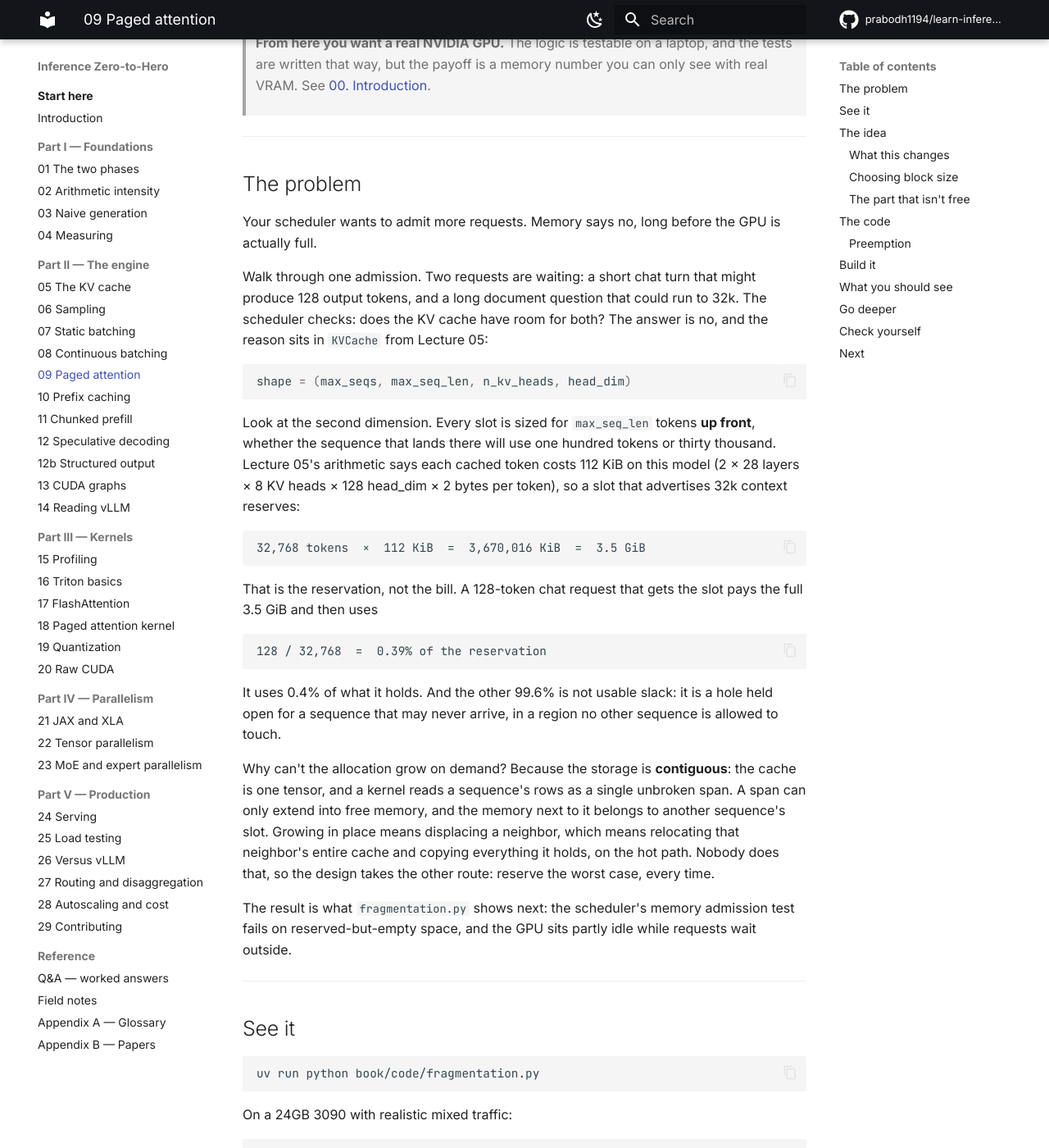
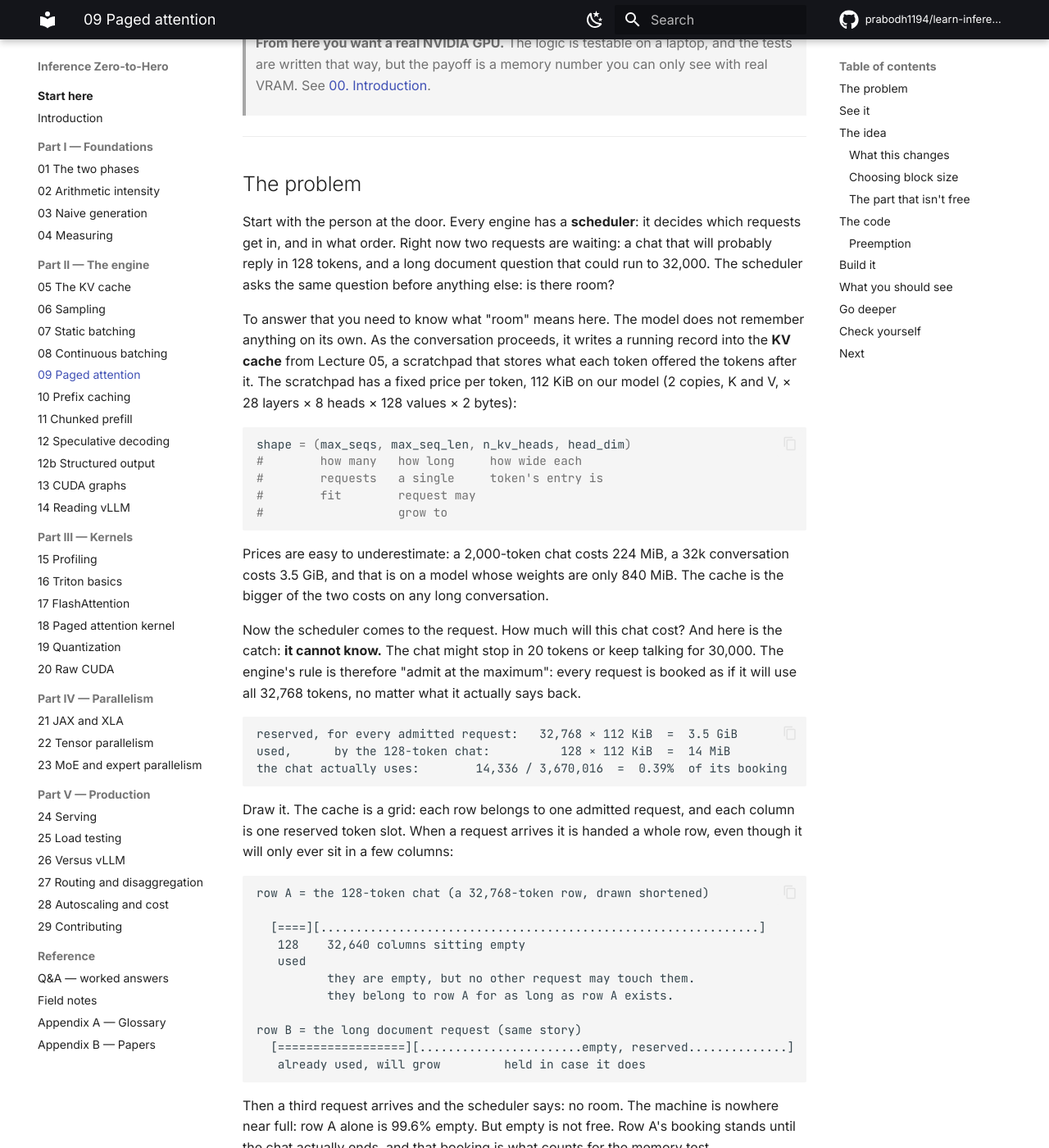
Before and after one commit to prabodh1194/learn-inference, an MkDocs documentation site: the page built from book/09-paged-attention.md, in a window 1280 px wide and 1400 px high, scrolled down 256 px. Shown: the whole window at 82% size. Built offline with MkDocs 1.6.1 and Material for MkDocs 9.7.7, drawn with Linux system fonts in a browser that asks for light colours; comment, search, counter and statistics services are not loaded; some of the changed text lies outside the part shown.

Commit message:
book: rework L09 problem section in plain language with diagram; Q&A on cache growth

````diff
--- a/book/09-paged-attention.md
+++ b/book/09-paged-attention.md
@@ -13,50 +13,86 @@
 
 ## The problem
 
-Your scheduler wants to admit more requests. Memory says no, long before the GPU
-is actually full.
+Start with the person at the door. Every engine has a **scheduler**: it decides
+which requests get in, and in what order. Right now two requests are waiting: a
+chat that will probably reply in 128 tokens, and a long document question that
+could run to 32,000. The scheduler asks the same question before anything
+else: is there room?
 
-Walk through one admission. Two requests are waiting: a short chat turn that
-might produce 128 output tokens, and a long document question that could run to
-32k. The scheduler checks: does the KV cache have room for both? The answer is
-no, and the reason sits in `KVCache` from Lecture 05:
+To answer that you need to know what "room" means here. The model does not
+remember anything on its own. As the conversation proceeds, it writes a running
+record into the **KV cache** from Lecture 05, a scratchpad that stores what
+each token offered the tokens after it. The scratchpad has a fixed price per
+token, 112 KiB on our model (2 copies, K and V, × 28 layers × 8 heads × 128
+values × 2 bytes):
 
 ```python
 shape = (max_seqs, max_seq_len, n_kv_heads, head_dim)
+#        how many   how long     how wide each
+#        requests   a single     token's entry is
+#        fit        request may
+#                   grow to
 ```
 
-Look at the second dimension. Every slot is sized for `max_seq_len` tokens
-**up front**, whether the sequence that lands there will use one hundred tokens
-or thirty thousand. Lecture 05's arithmetic says each cached token costs
-112 KiB on this model (2 × 28 layers × 8 KV heads × 128 head_dim × 2 bytes per
-token), so a slot that advertises 32k context reserves:
+Prices are easy to underestimate: a 2,000-token chat costs 224 MiB, a 32k
+conversation costs 3.5 GiB, and that is on a model whose weights are only
+840 MiB. The cache is the bigger of the two costs on any long conversation.
+
+Now the scheduler comes to the request. How much will this chat cost? And here
+is the catch: **it cannot know.** The chat might stop in 20 tokens or keep
+talking for 30,000. The engine's rule is therefore "admit at the maximum":
+every request is booked as if it will use all 32,768 tokens, no matter what it
+actually says back.
 
 ```
-32,768 tokens  ×  112 KiB  =  3,670,016 KiB  =  3.5 GiB
+reserved, for every admitted request:   32,768 × 112 KiB  =  3.5 GiB
+used,      by the 128-token chat:          128 × 112 KiB  =  14 MiB
+the chat actually uses:        14,336 / 3,670,016  =  0.39%  of its booking
 ```
 
-That is the reservation, not the bill. A 128-token chat request that gets the
-slot pays the full 3.5 GiB and then uses
+Draw it. The cache is a grid: each row belongs to one admitted request, and
+each column is one reserved token slot. When a request arrives it is handed a
+whole row, even though it will only ever sit in a few columns:
 
 ```
-128 / 32,768  =  0.39% of the reservation
+row A = the 128-token chat (a 32,768-token row, drawn shortened)
+
+  [====][..............................................................]
+   128    32,640 columns sitting empty
+   used
+          they are empty, but no other request may touch them.
+          they belong to row A for as long as row A exists.
+
+row B = the long document request (same story)
+  [==================][.......................empty, reserved..............]
+   already used, will grow         held in case it does
 ```
 
-It uses 0.4% of what it holds. And the other 99.6% is not usable slack: it is a
-hole held open for a sequence that may never arrive, in a region no other
-sequence is allowed to touch.
+Then a third request arrives and the scheduler says: no room. The machine is
+nowhere near full: row A alone is 99.6% empty. But empty is not free. Row A's
+booking stands until the chat actually ends, and that booking is what counts
+for the memory test.
 
-Why can't the allocation grow on demand? Because the storage is **contiguous**:
-the cache is one tensor, and a kernel reads a sequence's rows as a single
-unbroken span. A span can only extend into free memory, and the memory next to
-it belongs to another sequence's slot. Growing in place means displacing a
-neighbor, which means relocating that neighbor's entire cache and copying
-everything it holds, on the hot path. Nobody does that, so the design takes the
-other route: reserve the worst case, every time.
+Why can't the chat's row just grow as the chat gets longer, borrowing columns
+from row B? Because a row is one **continuous strip** of memory, and the chip
+reads it as a single block, all in one go. A strip can only grow at its end,
+into the space immediately after it, and that space is already assigned to
+row B. The alternative is to copy row A to a bigger empty area somewhere else
+every time it grows, and copying gigabytes is far too slow to happen between
+tokens of a live conversation (each arrives in milliseconds). So the engine
+reserves the worst case up front, every time.
 
-The result is what `fragmentation.py` shows next: the scheduler's memory
-admission test fails on reserved-but-empty space, and the GPU sits partly idle
-while requests wait outside.
+> That mismatch is the whole problem of this lecture: small requests, huge
+> reservations, memory filling with empty space, and a machine that could
+> serve everyone saying no to everyone. The next section counts exactly how
+> much gets turned away.
+
+??? question "Why can't the cache just grow as the conversation grows?"
+    Because a sequence's cache must stay one continuous strip of memory: the
+    chip reads it as a single block. A strip can only extend into space right
+    after it, which belongs to the next sequence. Growing = copying everything
+    to a bigger location, too slow for live tokens. The fix is to give up on
+    contiguity entirely. [Full answer](qa.md#why-cant-the-sequences-cache-just-grow-as-it-needs-space)
 
 ---
 
--- a/book/qa.md
+++ b/book/qa.md
@@ -578,3 +578,39 @@ token counts, and approximate; the real `batch_bench.py` run on the actual
 model will print different (and larger) numbers. Second, the demo is the
 *ideal* continuous batching (zero overhead, always work waiting), which is why
 the book calls 2.57× a ceiling you'll measure under.
+
+---
+
+## Why can't the sequence's cache just grow as it needs space?
+
+**Lecture:** [09. Paged attention](09-paged-attention.md)
+
+The natural reaction to the book's reservation numbers is: why book 32,768
+columns for a chat that will use 128? Why not give each conversation a small
+cache and grow it on demand, like Python lists do?
+
+The wrong intuition is that memory is a free-for-all you can carve anywhere.
+On the GPU the cache for one sequence must be one **continuous strip**: the
+attention kernel reads the whole strip as a single block in one read. A strip
+can only grow at its end, into the space immediately after it:
+
+```
+row A:  [  used, 128 tokens ][ ? ]
+                              ^
+                    if this is row B's space, row A cannot grow
+```
+
+You could give row A more room by copying the whole strip to a bigger free
+area, but that copy is gigabytes and happens between two tokens that are a
+few milliseconds apart. Copying at that rate is impossible, so the engine
+never does it. It books the worst case at admission and keeps the booking
+until the sequence ends, even if only 0.4% of it is ever used.
+
+Note the slightly killer line: it is not just that row A wastes space. Row A's
+booking is *exclusive*: the 99.6% of empty columns belong to row A and no one
+else may use them. The machine fills with empty-but-reserved space, and the
+scheduler keeps saying no. The fix this lecture sells is giving up on the
+continuous strip entirely: cut a sequence into fixed pieces (blocks), scatter
+them anywhere, and keep a little table (block table) that says which piece is
+where. The pieces need not be next to each other, so nothing has to be copied
+when the conversation grows: you just add one more piece.
````
